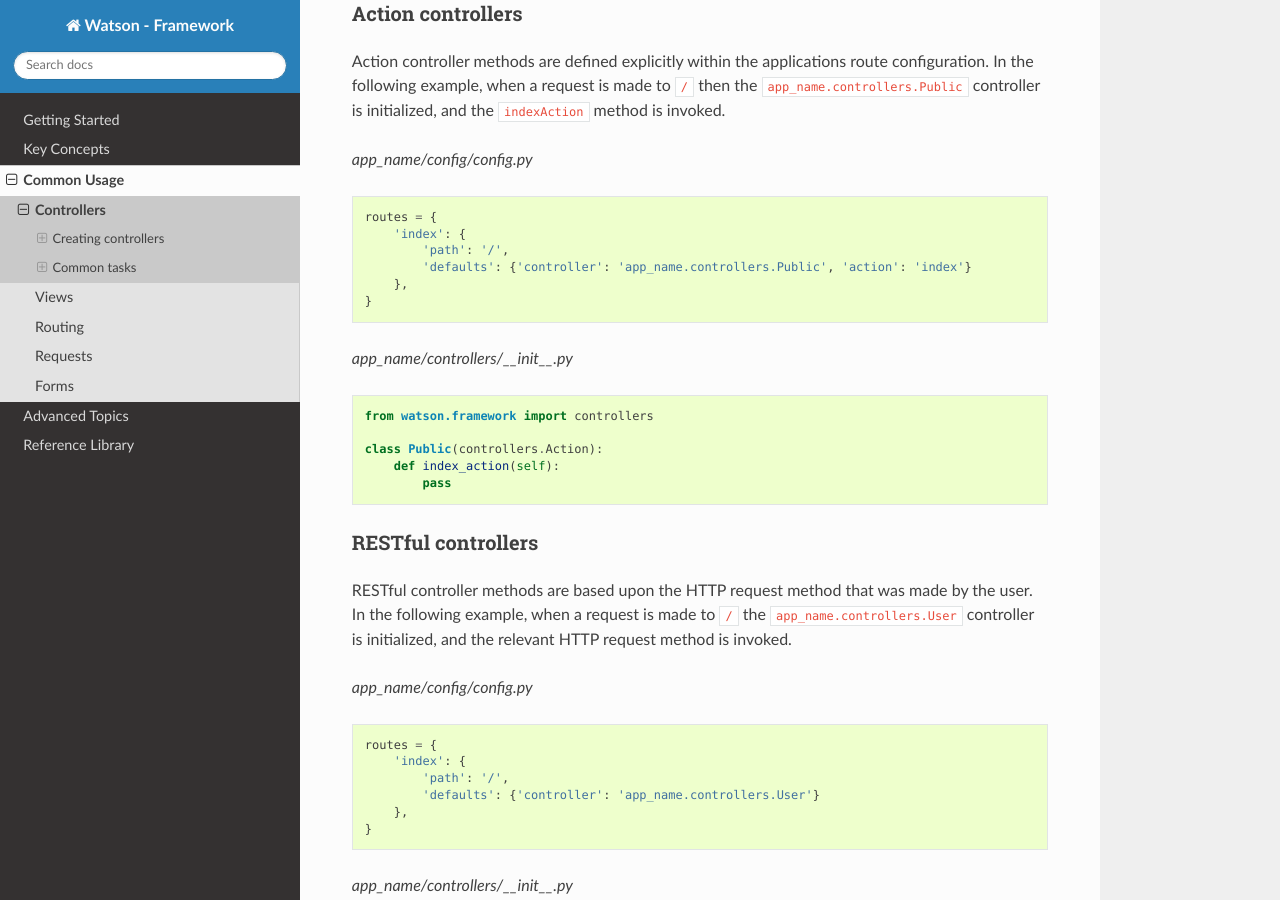
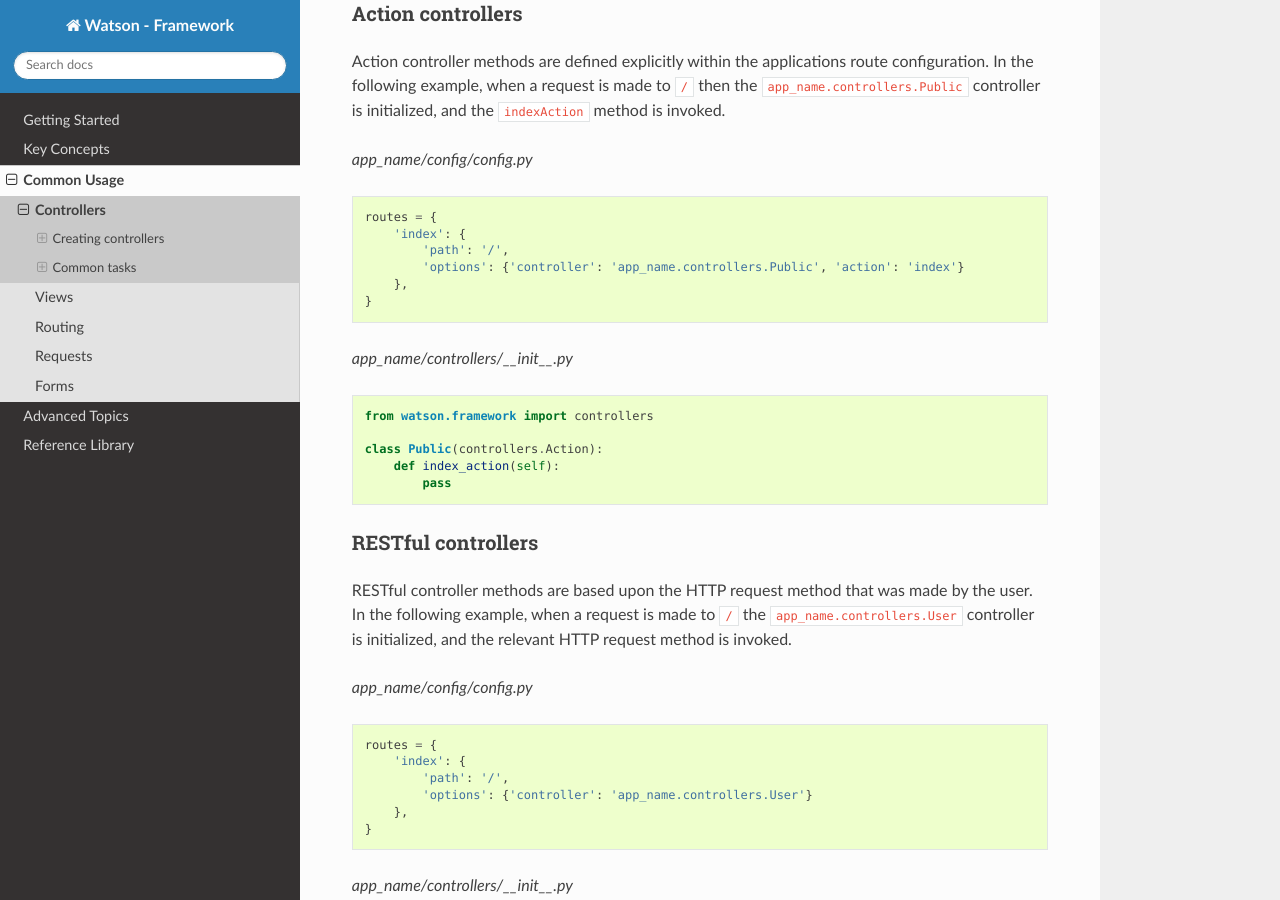
Before and after one commit to watsonpy/watson-framework, a Sphinx documentation site: the page built from docs/common-usage/controllers.rst, in a window 1280 px wide and 900 px high, scrolled down 360 px. Built offline with Sphinx 7.4.7 and the Read the Docs theme 2.0.0, drawn with Linux system fonts in a browser that asks for light colours; the version number could not be read and is left out.

Commit message:
doc: Fixing routes example
The given example requires key 'options' to be used in routes configuration. With key 'defaults', Watson won't find the required controllers.

Signed-of: Jan Tulak <jan@tulak.me>

```diff
--- a/docs/common-usage/controllers.rst
+++ b/docs/common-usage/controllers.rst
@@ -20,7 +20,7 @@ Action controller methods are defined explicitly within the applications route c
     routes = {
         'index': {
             'path': '/',
-            'defaults': {'controller': 'app_name.controllers.Public', 'action': 'index'}
+            'options': {'controller': 'app_name.controllers.Public', 'action': 'index'}
         },
     }
 
@@ -46,7 +46,7 @@ RESTful controller methods are based upon the HTTP request method that was made
     routes = {
         'index': {
             'path': '/',
-            'defaults': {'controller': 'app_name.controllers.User'}
+            'options': {'controller': 'app_name.controllers.User'}
         },
     }
 
```
